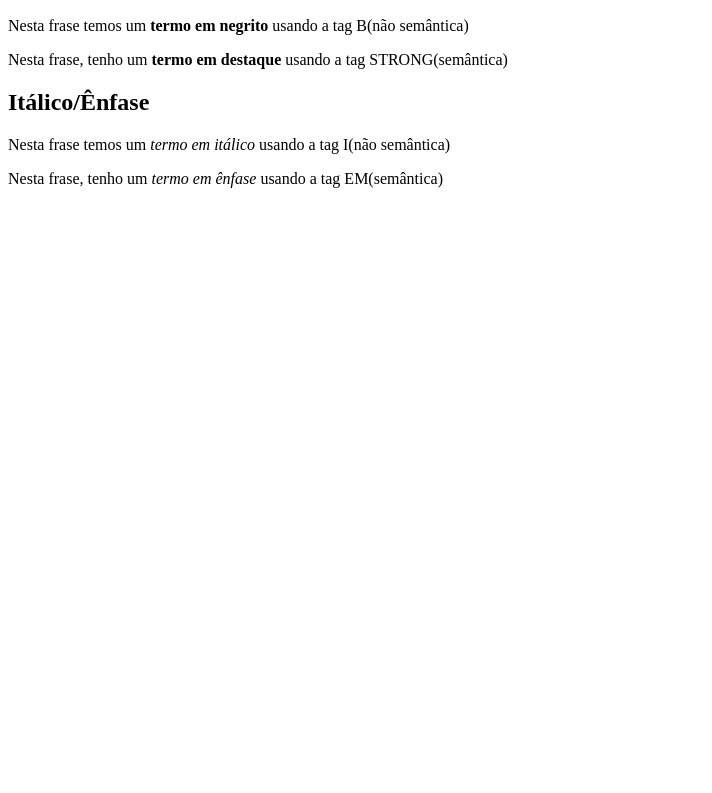
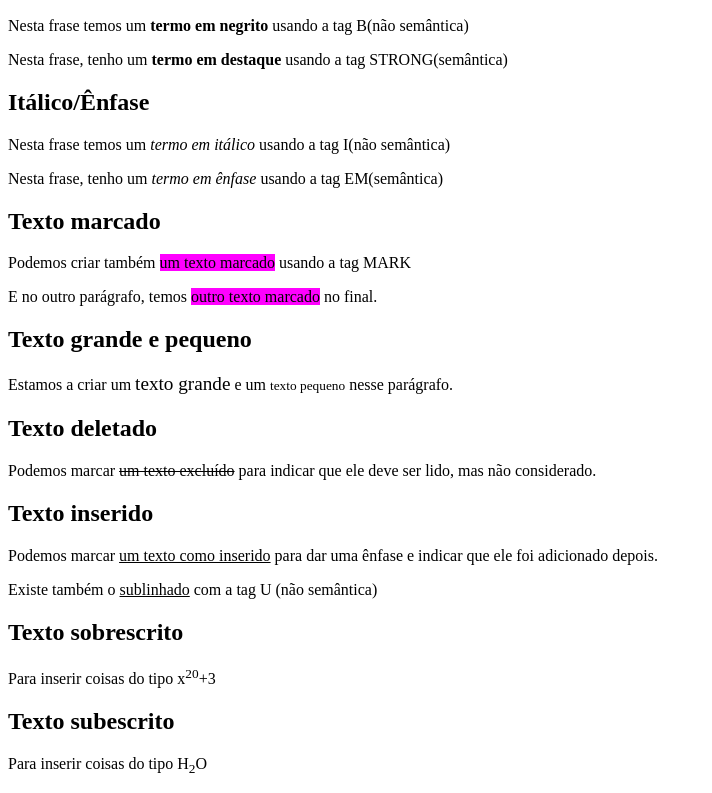
Before and after one commit to ritalmeida/html-css, a plain HTML site: page exercicios/ex008/index.html in a window 1280 px wide. Shown: the part 110-903 px from the top of the page, without its empty margins (0-712 px from the left). Before the commit the page ends 800 px from the top, so only its background shows below. Drawn offline with Linux system fonts and the light colour scheme.

Commit message:
formatações

```diff
--- a/exercicios/ex008/index.html
+++ b/exercicios/ex008/index.html
@@ -4,6 +4,11 @@
     <meta charset="UTF-8">
     <meta name="viewport" content="width=device-width, initial-scale=1.0">
     <title>Formatação de texto</title>
+    <style>
+        mark {
+            background-color: rgb(255, 0, 255);
+        }
+    </style>
 </head>
 <body>
     <h1>Principais formatações</h1>
@@ -13,5 +18,19 @@
     <h2>Itálico/Ênfase</h2>
     <p>Nesta frase temos um <i>termo em itálico</i> usando a tag I(não semântica) </p>
     <p>Nesta frase, tenho um <em>termo em ênfase</em> usando a tag EM(semântica)</p>
+    <h2>Texto marcado</h2>
+    <p>Podemos criar também <mark>um texto marcado</mark> usando a tag MARK</p>
+    <p>E no outro parágrafo, temos <mark>outro texto marcado</mark> no final.</p>
+    <h2>Texto grande e pequeno</h2>
+    <p>Estamos a criar um <big>texto grande</big> e um <small>texto pequeno</small> nesse parágrafo.</p>
+    <h2>Texto deletado</h2>
+    <p>Podemos marcar <del>um texto excluído</del> para indicar que ele deve ser lido, mas não considerado.</p>
+    <h2>Texto inserido</h2>
+    <p>Podemos marcar <ins>um texto como inserido</ins> para dar uma ênfase e indicar que ele foi adicionado depois.</p>
+    <p>Existe também o <u>sublinhado</u> com a tag U (não semântica)</p>
+    <h2>Texto sobrescrito</h2>
+    <p>Para inserir coisas do tipo x<sup>20</sup>+3</p>
+    <h2>Texto subescrito</h2>
+    <p>Para inserir coisas do tipo H<sub>2</sub>O</p>
 </body>
 </html>
```
